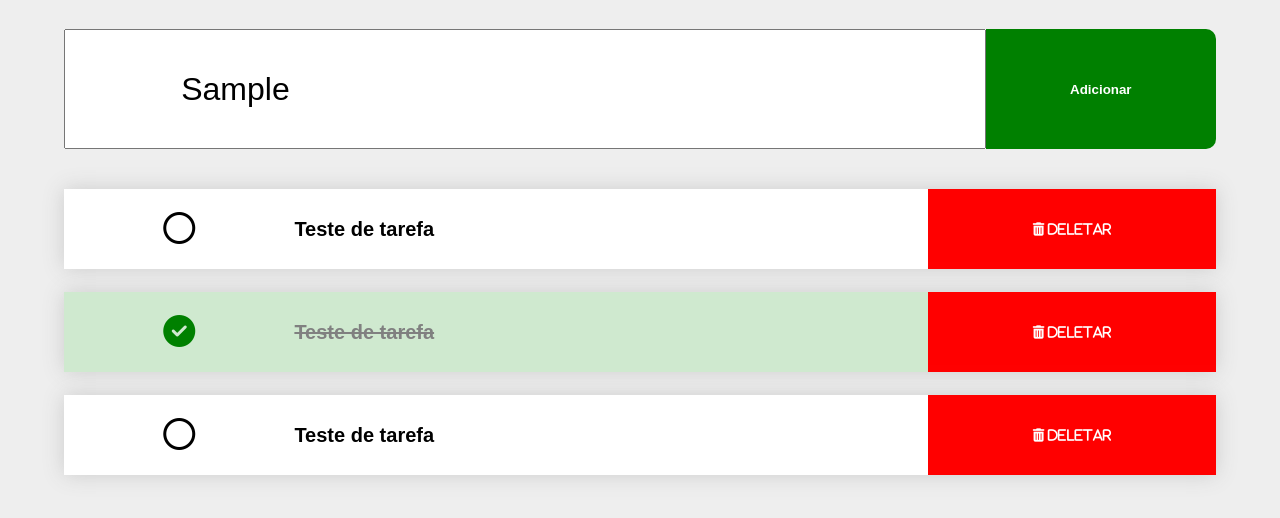
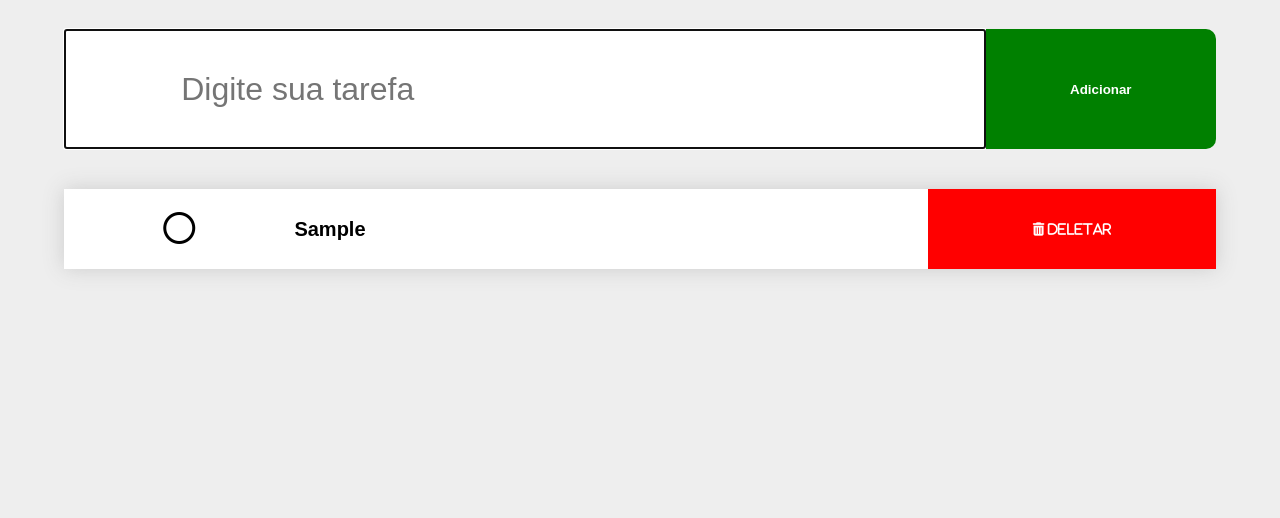
Before and after one commit to franciscodiegosantos/cursojs, a plain HTML site: page DESAFIOS/Aula 20 - Projeto Lista de Tarefas/index.html in a window 1280 px wide. Both pictures are taken after typing "Sample" into the empty fields and a click on the button "Adicionar". Shown: the part 90-608 px from the top of the page. Drawn offline with Linux system fonts and the light colour scheme.

Commit message:
configurado botão de check

```diff
--- a/DESAFIOS/Aula 20 - Projeto Lista de Tarefas/index.html
+++ b/DESAFIOS/Aula 20 - Projeto Lista de Tarefas/index.html
@@ -17,37 +17,8 @@
     </header>
 
     <main id="areaLista">
-        <div class="item">
-            <div class="item-icone">
-                <i class="fa-classic fa-circle"></i>
-            </div>
 
-            <div class="item-nome">
-                Teste de tarefa
-            </div>
 
-            <div class="item-botao">
-                <button class="delete">
-                    <i class="fa-solid fa-trash-can"> Deletar</i>
-                </button>
-            </div>
-        </div>
-
-        <div class="item clicado">
-            <div class="item-icone">
-                <i class="fa-solid fa-circle-check"></i>
-            </div>
-
-            <div class="item-nome">
-                Teste de tarefa
-            </div>
-
-            <div class="item-botao">
-                <button class="delete">
-                    <i class="fa-solid fa-trash-can"> Deletar</i>
-                </button>
-            </div>
-        </div>
     </main>
 
     <script src="js/controle.js"></script>
--- a/DESAFIOS/Aula 20 - Projeto Lista de Tarefas/js/controle.js
+++ b/DESAFIOS/Aula 20 - Projeto Lista de Tarefas/js/controle.js
@@ -1,3 +1,4 @@
+let contador = 0
 let input = document.getElementById('inputTarefa');
 let btnAdd = document.getElementById('btn-add');
 let main = document.getElementById('areaLista')
@@ -8,23 +9,58 @@ function addTarefa() {
 
     //SE NÃO FOR VAZIO, NEM NULO, NEM INDEFINIDO
     if((valorInput !== "") && (valorInput !== null) && (valorInput !== undefined)) {
-        let novoItem = `<div class="item">
-        <div class="item-icone">
-            <i class="fa-classic fa-circle"></i>
+
+        ++contador;
+
+        let novoItem = `<div id="${contador}" class="item">
+        <div onclick="marcarTarefa(${contador})" class="item-icone">
+            <i id="icone_${contador}" class="fa-classic fa-circle"></i>
         </div>
 
-        <div class="item-nome">
-            Teste de tarefa
+        <div onclick="marcarTarefa(${contador})" class="item-nome">
+            ${valorInput}
         </div>
 
         <div class="item-botao">
-            <button class="delete">
+            <button onclick="deletar(${contador})" class="delete">
                 <i class="fa-solid fa-trash-can"> Deletar</i>
             </button>
         </div>
     </div>`;
 
+    //ADICIONAR NOVO ITEM NO MAIN
     main.innerHTML += novoItem;
+
+    //ZERAR OS CAMPOS
+    input.value = "";
+    input.focus();
+    }
+}
+
+function deletar(id) {
+    var tareffa = document.getElementById(id);
+    tareffa.remove();
+}
+
+function marcarTarefa(id) {
+    var item = document.getElementById(id);
+    var classe = item.getAttribute('class');
+    console.log(classe);
+
+    if (classe == "item") {
+        item.classList.add('clicado');
+
+        var icone = documente.getElementById('icone_' + id)
+        icone.classList.remove('fa-classic fa-circle');
+        icone.classList.add('fa-classic fa-circle-check');
 
     }
 }
+
+input.addEventListener("keyup", function(event) {
+    //SE TECLOU ENTER (13)
+    if (event.keyCode === 13) {
+        event.preventDefault();
+        btnAdd.click();
+    }
+})
```
